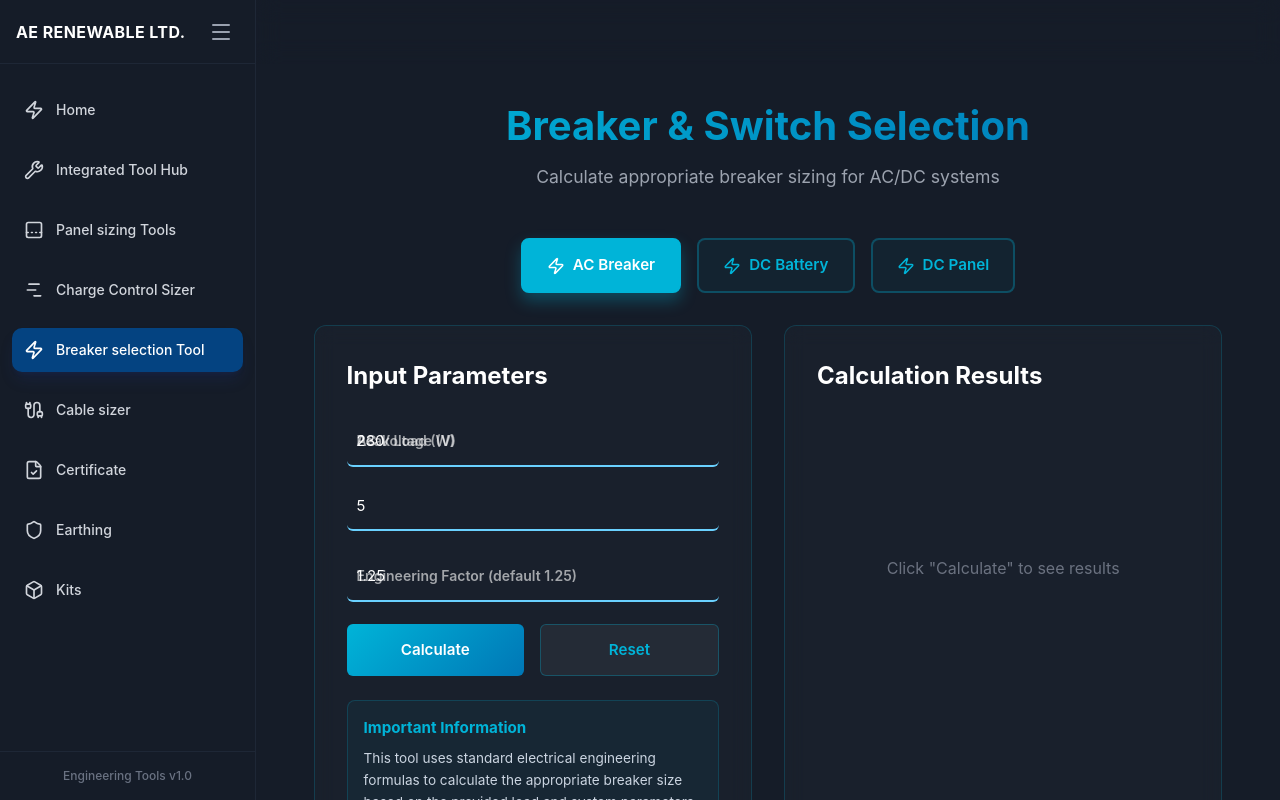
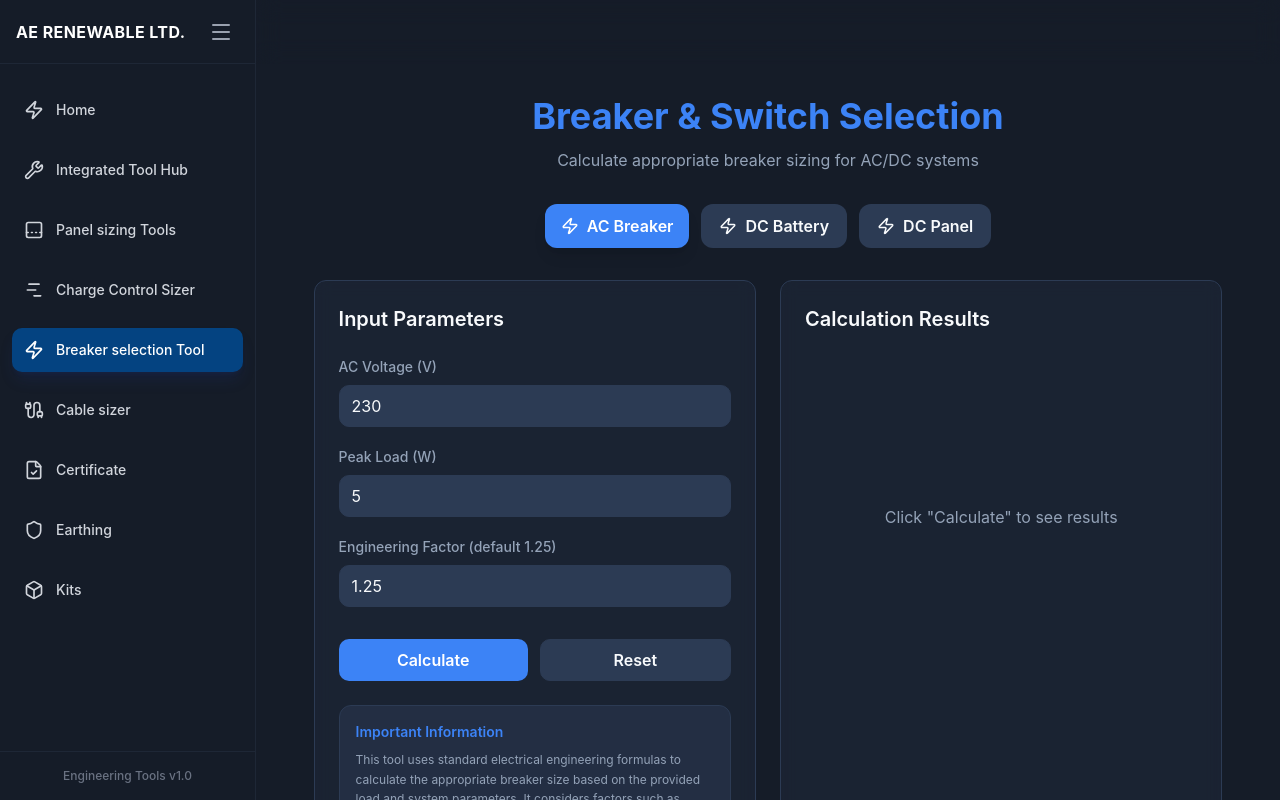
Before and after one commit to OrangeTechGuy306/ae-revamp, a React (Vite) app: page /breaker-selection in a window 1280 px wide. Shown: the top 800 px of the page. Built offline with nearby package versions, Linux system fonts and the light colour scheme.

Commit message:
Modifying the breaker color

```diff
--- a/src/components/toolbox/BreakerSelection.tsx
+++ b/src/components/toolbox/BreakerSelection.tsx
@@ -1,6 +1,5 @@
 import React, { useState } from 'react';
 import { AlertCircle, Zap } from 'lucide-react';
-import '../../styles/BreakerSelection.css';
 
 type BreakerMode = 'AC' | 'DC_BATTERY' | 'DC_PANEL';
 
@@ -156,56 +155,62 @@ export const BreakerSelection: React.FC = () => {
     };
 
     return (
-        <div className="breaker-container">
-            <div className="breaker-header">
-                <h1 className="breaker-title">Breaker & Switch Selection</h1>
-                <p className="breaker-subtitle">Calculate appropriate breaker sizing for AC/DC systems</p>
+        <div className="min-h-screen bg-background py-8 px-4 md:px-8">
+            {/* Header */}
+            <div className="text-center mb-8 max-w-4xl mx-auto">
+                <h1 className="text-3xl md:text-4xl font-bold mb-3 text-primary">
+                    Breaker & Switch Selection
+                </h1>
+                <p className="text-muted-foreground text-sm md:text-base">
+                    Calculate appropriate breaker sizing for AC/DC systems
+                </p>
             </div>
 
-            <div className="breaker-content">
+            <div className="max-w-6xl mx-auto">
                 {/* Mode Selection Tabs */}
-                <div className="mode-tabs">
+                <div className="flex flex-wrap gap-3 justify-center mb-8">
+                    {[
+                        { key: 'AC' as BreakerMode, label: 'AC Breaker' },
+                        { key: 'DC_BATTERY' as BreakerMode, label: 'DC Battery' },
+                        { key: 'DC_PANEL' as BreakerMode, label: 'DC Panel' },
+                    ].map(({ key, label }) => (
                         <button
-                        className={`tab-btn ${mode === 'AC' ? 'active' : ''}`}
-                        onClick={() => { setMode('AC'); setResult(null); }}
+                            key={key}
+                            onClick={() => { setMode(key); setResult(null); }}
+                            className={`flex items-center gap-2 px-4 py-2 rounded-lg font-semibold transition-all duration-300 ${
+                                mode === key
+                                    ? 'bg-primary text-primary-foreground shadow-lg'
+                                    : 'bg-secondary text-secondary-foreground hover:border-primary border-2 border-transparent'
+                            }`}
                         >
                             <Zap size={18} />
-                        AC Breaker
+                            {label}
                         </button>
-                    <button
-                        className={`tab-btn ${mode === 'DC_BATTERY' ? 'active' : ''}`}
-                        onClick={() => { setMode('DC_BATTERY'); setResult(null); }}
-                    >
-                        <Zap size={18} />
-                        DC Battery
-                    </button>
-                    <button
-                        className={`tab-btn ${mode === 'DC_PANEL' ? 'active' : ''}`}
-                        onClick={() => { setMode('DC_PANEL'); setResult(null); }}
-                    >
-                        <Zap size={18} />
-                        DC Panel
-                    </button>
+                    ))}
                 </div>
 
-                <div className="breaker-grid">
+                {/* Main Grid */}
+                <div className="grid grid-cols-1 lg:grid-cols-2 gap-6">
                     {/* Left: Inputs */}
-                    <div className="input-section">
-                        <h2>Input Parameters</h2>
+                    <div className="card bg-card/50 border border-border rounded-lg p-6 backdrop-blur-sm">
+                        <h2 className="text-xl font-semibold mb-6 text-foreground">Input Parameters</h2>
 
                         {/* Error Display */}
                         {error && (
-                            <div className="error-box">
-                                <AlertCircle size={20} />
-                                <span>{error}</span>
+                            <div className="flex items-center gap-3 p-3 mb-6 bg-destructive/10 border border-destructive/30 rounded-lg text-destructive">
+                                <AlertCircle size={20} className="flex-shrink-0" />
+                                <span className="text-sm">{error}</span>
                             </div>
                         )}
 
+                        <div className="space-y-5">
                             {/* AC Mode */}
                             {mode === 'AC' && (
-                            <div className="input-group">
-                                <div className="input-field">
-                                    <label>AC Voltage (V)</label>
+                                <>
+                                    <div>
+                                        <label className="block text-sm font-medium text-muted-foreground mb-2">
+                                            AC Voltage (V)
+                                        </label>
                                         <input
                                             type="number"
                                             min="110"
@@ -214,10 +219,13 @@ export const BreakerSelection: React.FC = () => {
                                             value={inputs.acVoltage}
                                             onChange={(e) => handleInputChange('acVoltage', parseFloat(e.target.value))}
                                             placeholder="e.g., 230"
+                                            className="w-full px-3 py-2 bg-secondary border border-border rounded-md text-foreground placeholder-muted-foreground focus:outline-none focus:ring-2 focus:ring-ring"
                                         />
                                     </div>
-                                <div className="input-field">
-                                    <label>Peak Load (W)</label>
+                                    <div>
+                                        <label className="block text-sm font-medium text-muted-foreground mb-2">
+                                            Peak Load (W)
+                                        </label>
                                         <input
                                             type="number"
                                             min="10"
@@ -226,16 +234,19 @@ export const BreakerSelection: React.FC = () => {
                                             value={inputs.peakLoad}
                                             onChange={(e) => handleInputChange('peakLoad', parseFloat(e.target.value))}
                                             placeholder="e.g., 5000"
+                                            className="w-full px-3 py-2 bg-secondary border border-border rounded-md text-foreground placeholder-muted-foreground focus:outline-none focus:ring-2 focus:ring-ring"
                                         />
                                     </div>
-                            </div>
+                                </>
                             )}
 
                             {/* DC Battery Mode */}
                             {mode === 'DC_BATTERY' && (
-                            <div className="input-group">
-                                <div className="input-field">
-                                    <label>Battery Voltage (V)</label>
+                                <>
+                                    <div>
+                                        <label className="block text-sm font-medium text-muted-foreground mb-2">
+                                            Battery Voltage (V)
+                                        </label>
                                         <input
                                             type="number"
                                             min="12"
@@ -244,10 +255,13 @@ export const BreakerSelection: React.FC = () => {
                                             value={inputs.batteryVolt}
                                             onChange={(e) => handleInputChange('batteryVolt', parseFloat(e.target.value))}
                                             placeholder="e.g., 48"
+                                            className="w-full px-3 py-2 bg-secondary border border-border rounded-md text-foreground placeholder-muted-foreground focus:outline-none focus:ring-2 focus:ring-ring"
                                         />
                                     </div>
-                                <div className="input-field">
-                                    <label>System Capacity (kW)</label>
+                                    <div>
+                                        <label className="block text-sm font-medium text-muted-foreground mb-2">
+                                            System Capacity (kW)
+                                        </label>
                                         <input
                                             type="number"
                                             min="1"
@@ -256,16 +270,19 @@ export const BreakerSelection: React.FC = () => {
                                             value={inputs.systemCapacity}
                                             onChange={(e) => handleInputChange('systemCapacity', parseFloat(e.target.value))}
                                             placeholder="e.g., 5"
+                                            className="w-full px-3 py-2 bg-secondary border border-border rounded-md text-foreground placeholder-muted-foreground focus:outline-none focus:ring-2 focus:ring-ring"
                                         />
                                     </div>
-                            </div>
+                                </>
                             )}
 
                             {/* DC Panel Mode */}
                             {mode === 'DC_PANEL' && (
-                            <div className="input-group">
-                                <div className="input-field">
-                                    <label>Panel Wattage (W)</label>
+                                <>
+                                    <div>
+                                        <label className="block text-sm font-medium text-muted-foreground mb-2">
+                                            Panel Wattage (W)
+                                        </label>
                                         <input
                                             type="number"
                                             min="100"
@@ -274,10 +291,13 @@ export const BreakerSelection: React.FC = () => {
                                             value={inputs.panelWatt}
                                             onChange={(e) => handleInputChange('panelWatt', parseFloat(e.target.value))}
                                             placeholder="e.g., 550"
+                                            className="w-full px-3 py-2 bg-secondary border border-border rounded-md text-foreground placeholder-muted-foreground focus:outline-none focus:ring-2 focus:ring-ring"
                                         />
                                     </div>
-                                <div className="input-field">
-                                    <label>Panel Voltage (V)</label>
+                                    <div>
+                                        <label className="block text-sm font-medium text-muted-foreground mb-2">
+                                            Panel Voltage (V)
+                                        </label>
                                         <input
                                             type="number"
                                             min="5"
@@ -286,10 +306,13 @@ export const BreakerSelection: React.FC = () => {
                                             value={inputs.panelVolt}
                                             onChange={(e) => handleInputChange('panelVolt', parseFloat(e.target.value))}
                                             placeholder="e.g., 36"
+                                            className="w-full px-3 py-2 bg-secondary border border-border rounded-md text-foreground placeholder-muted-foreground focus:outline-none focus:ring-2 focus:ring-ring"
                                         />
                                     </div>
-                                <div className="input-field">
-                                    <label>Charger Voltage (V)</label>
+                                    <div>
+                                        <label className="block text-sm font-medium text-muted-foreground mb-2">
+                                            Charger Voltage (V)
+                                        </label>
                                         <input
                                             type="number"
                                             min="16"
@@ -298,10 +321,13 @@ export const BreakerSelection: React.FC = () => {
                                             value={inputs.chargerVolt}
                                             onChange={(e) => handleInputChange('chargerVolt', parseFloat(e.target.value))}
                                             placeholder="e.g., 500"
+                                            className="w-full px-3 py-2 bg-secondary border border-border rounded-md text-foreground placeholder-muted-foreground focus:outline-none focus:ring-2 focus:ring-ring"
                                         />
                                     </div>
-                                <div className="input-field">
-                                    <label>Charger Current (A)</label>
+                                    <div>
+                                        <label className="block text-sm font-medium text-muted-foreground mb-2">
+                                            Charger Current (A)
+                                        </label>
                                         <input
                                             type="number"
                                             min="20"
@@ -310,15 +336,17 @@ export const BreakerSelection: React.FC = () => {
                                             value={inputs.chargerCurrent}
                                             onChange={(e) => handleInputChange('chargerCurrent', parseFloat(e.target.value))}
                                             placeholder="e.g., 120"
+                                            className="w-full px-3 py-2 bg-secondary border border-border rounded-md text-foreground placeholder-muted-foreground focus:outline-none focus:ring-2 focus:ring-ring"
                                         />
                                     </div>
-                            </div>
+                                </>
                             )}
 
                             {/* Common Engineering Factor */}
-                        <div className="input-group">
-                            <div className="input-field">
-                                <label>Engineering Factor (default 1.25)</label>
+                            <div>
+                                <label className="block text-sm font-medium text-muted-foreground mb-2">
+                                    Engineering Factor (default 1.25)
+                                </label>
                                 <input
                                     type="number"
                                     min="1.0"
@@ -327,73 +355,80 @@ export const BreakerSelection: React.FC = () => {
                                     value={inputs.engineeringFactor}
                                     onChange={(e) => handleInputChange('engineeringFactor', parseFloat(e.target.value))}
                                     placeholder="e.g., 1.25"
+                                    className="w-full px-3 py-2 bg-secondary border border-border rounded-md text-foreground placeholder-muted-foreground focus:outline-none focus:ring-2 focus:ring-ring"
                                 />
                             </div>
                         </div>
 
                         {/* Button Group */}
-                        <div className="button-group">
-                            <button className="btn btn-primary" onClick={calculateBreaker}>
+                        <div className="flex gap-3 mt-8">
+                            <button
+                                onClick={calculateBreaker}
+                                className="flex-1 px-4 py-2 bg-primary text-primary-foreground font-semibold rounded-md hover:opacity-90 transition-opacity"
+                            >
                                 Calculate
                             </button>
-                            <button className="btn btn-secondary" onClick={resetForm}>
+                            <button
+                                onClick={resetForm}
+                                className="flex-1 px-4 py-2 bg-secondary text-secondary-foreground font-semibold rounded-md hover:bg-accent transition-colors border border-border"
+                            >
                                 Reset
                             </button>
                         </div>
 
                         {/* Info Box */}
-                        <div className="info-box">
-                            <h3>Important Information</h3>
-                            <p>
-                                This tool uses standard electrical engineering formulas to calculate the appropriate
-                                breaker size based on the provided load and system parameters. It considers factors such
-                                as system phase, voltage, and power factor to ensure accurate sizing for safety and efficiency.
+                        <div className="mt-6 p-4 bg-secondary/50 border border-border rounded-lg">
+                            <h3 className="text-sm font-semibold text-primary mb-2">Important Information</h3>
+                            <p className="text-xs text-muted-foreground leading-relaxed">
+                                This tool uses standard electrical engineering formulas to calculate the appropriate breaker
+                                size based on the provided load and system parameters. It considers factors such as system
+                                phase, voltage, and power factor to ensure accurate sizing for safety and efficiency.
                             </p>
                         </div>
                     </div>
 
                     {/* Right: Results */}
-                    <div className="results-section">
-                        <h2>Calculation Results</h2>
+                    <div className="card bg-card/50 border border-border rounded-lg p-6 backdrop-blur-sm">
+                        <h2 className="text-xl font-semibold mb-6 text-foreground">Calculation Results</h2>
 
                         {result ? (
-                            <div className="results-container">
-                                <div className="result-item">
-                                    <span className="label">Status:</span>
-                                    <span className="value success">{result.Status}</span>
+                            <div className="space-y-3">
+                                <div className="stat">
+                                    <div className="k">Status:</div>
+                                    <div className="v text-green-400">{result.Status}</div>
                                 </div>
-                                <div className="result-item">
-                                    <span className="label">Design Voltage:</span>
-                                    <span className="value">{result.Design_Voltage} V</span>
+                                <div className="stat">
+                                    <div className="k">Design Voltage:</div>
+                                    <div className="v">{result.Design_Voltage} V</div>
                                 </div>
-                                <div className="result-item">
-                                    <span className="label">Max Voltage:</span>
-                                    <span className="value">{result.Max_Voltage} V</span>
+                                <div className="stat">
+                                    <div className="k">Max Voltage:</div>
+                                    <div className="v">{result.Max_Voltage} V</div>
                                 </div>
-                                <div className="result-item">
-                                    <span className="label">Max Current:</span>
-                                    <span className="value">{result.Max_Current} A</span>
+                                <div className="stat">
+                                    <div className="k">Max Current:</div>
+                                    <div className="v">{result.Max_Current} A</div>
                                 </div>
-                                <div className="result-item">
-                                    <span className="label">Design Power:</span>
-                                    <span className="value">{result.Design_Power} W</span>
+                                <div className="stat">
+                                    <div className="k">Design Power:</div>
+                                    <div className="v">{result.Design_Power} W</div>
                                 </div>
-                                <div className="result-item">
-                                    <span className="label">Max Power:</span>
-                                    <span className="value">{result.Max_Power} W</span>
+                                <div className="stat">
+                                    <div className="k">Max Power:</div>
+                                    <div className="v">{result.Max_Power} W</div>
                                 </div>
-                                <div className="result-item">
-                                    <span className="label">Phase Type:</span>
-                                    <span className="value">{result.Phase}</span>
+                                <div className="stat">
+                                    <div className="k">Phase Type:</div>
+                                    <div className="v">{result.Phase}</div>
                                 </div>
-                                <div className="result-item highlight">
-                                    <span className="label">Recommended Breaker:</span>
-                                    <span className="value recommended">{result.Recommended_Breaker}</span>
+                                <div className="stat border-2 border-primary bg-primary/10 rounded-lg p-3 mt-4">
+                                    <div className="k">Recommended Breaker:</div>
+                                    <div className="v text-yellow-400 text-lg font-bold">{result.Recommended_Breaker}</div>
                                 </div>
                             </div>
                         ) : (
-                            <div className="no-results">
-                                <p>Click "Calculate" to see results</p>
+                            <div className="flex items-center justify-center h-80 text-muted-foreground">
+                                <p className="text-center">Click "Calculate" to see results</p>
                             </div>
                         )}
                     </div>
```
Lines whose indentation alone changed are shown as unchanged.
